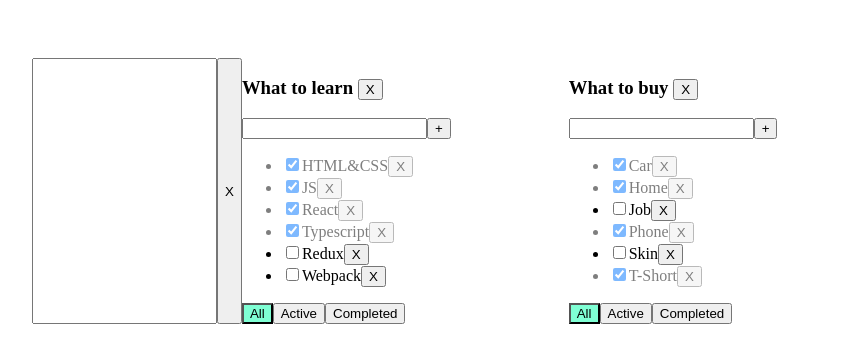
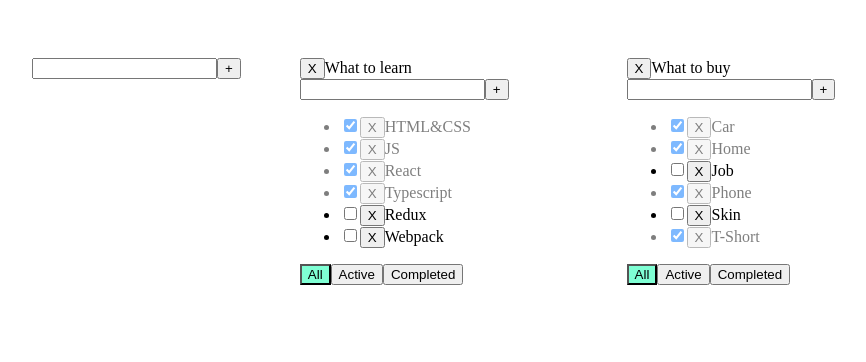
Before and after one commit to RowdyKGZ/to_do_list_typescrt, a React (Create React App) app: page / in a window 1280 px wide. Shown: the top 362 px of the page, without its empty margins (26-892 px from the left). Built offline with nearby package versions, Linux system fonts and the light colour scheme.

Commit message:
refactoring and add new functional

```diff
--- /dev/null
+++ b/src/AddItemForm.tsx
@@ -0,0 +1,47 @@
+import { ChangeEvent, KeyboardEvent, useState } from "react";
+
+type AddItemPropsType = {
+  addItem: (title: string) => void;
+};
+
+function AddItemForm(props: AddItemPropsType) {
+  const [newTaskTitle, setNewTaskTitle] = useState("");
+  const [error, setError] = useState<string | null>(null);
+
+  const onChangeNewTastTitle = (e: ChangeEvent<HTMLInputElement>) =>
+    setNewTaskTitle(e.currentTarget.value);
+
+  const onKeyDown = (e: KeyboardEvent<HTMLInputElement>) => {
+    setError(null);
+    if (e.key.toLowerCase() === "enter") {
+      props.addItem(newTaskTitle);
+
+      setNewTaskTitle("");
+    }
+  };
+
+  const addTask = () => {
+    if (newTaskTitle.trim() === "") {
+      setError("Title is required");
+      return;
+    }
+    props.addItem(newTaskTitle);
+    setNewTaskTitle("");
+  };
+
+  return (
+    <div>
+      <input
+        className={error ? "error" : ""}
+        type="text"
+        value={newTaskTitle}
+        onChange={onChangeNewTastTitle}
+        onKeyDown={onKeyDown}
+      />
+      <button onClick={addTask}>+</button>
+      {error && <p className="error-message">field is requred</p>}
+    </div>
+  );
+}
+
+export default AddItemForm;
--- a/src/App.css
+++ b/src/App.css
@@ -1,10 +1,12 @@
 .App {
   padding: 50px;
   display: flex;
+  flex-wrap: wrap;
 }
 
 .App div {
   margin-right: 59px;
+  margin-bottom: 10px;
 }
 
 .error {
--- a/src/App.tsx
+++ b/src/App.tsx
@@ -2,6 +2,7 @@ import { useState } from "react";
 
 import TodoList, { TaskType } from "./TodoList";
 import { v1 } from "uuid";
+import AddItemForm from "./AddItemForm";
 
 export type FilterValueType = "all" | "completed" | "active";
 
@@ -9,6 +10,10 @@ type TodoListType = {
   id: string;
   title: string;
   filter: FilterValueType;
+};
+
+type TasksStateType = {
+  [key: string]: Array<TaskType>;
 };
 
 function App() {
@@ -20,7 +25,7 @@ function App() {
     { id: todoListId2, title: "What to buy", filter: "all" },
   ]);
 
-  const [tasksObj, setTasks] = useState({
+  const [tasksObj, setTasks] = useState<TasksStateType>({
     [todoListId1]: [
       { id: v1(), title: "HTML&CSS", isDone: true },
       { id: v1(), title: "JS", isDone: true },
@@ -78,9 +83,38 @@ function App() {
     }
   }
 
+  function addTodoList(title: string) {
+    const todoList: TodoListType = { id: v1(), title, filter: "all" };
+    setTodoList([todoList, ...todoLists]);
+    setTasks({ ...tasksObj, [todoList.id]: [] });
+  }
+
+  function cahngeNewTitleTodoList(todoListId: string, newTitle: string) {
+    const todoList = todoLists.find((todoList) => todoList.id === todoListId);
+    if (todoList) {
+      todoList.title = newTitle;
+    }
+
+    setTodoList([...todoLists]);
+  }
+
+  function onChangeStatusHandler(
+    taskId: string,
+    newTitle: string,
+    todoListId: string
+  ) {
+    const tasks = tasksObj[todoListId];
+    const task = tasks.find((t) => t.id === taskId);
+
+    if (task) {
+      task.title = newTitle;
+      setTasks({ ...tasksObj });
+    }
+  }
+
   return (
     <div className="App">
-      <input type="text" /> <button>X</button>
+      <AddItemForm addItem={(title) => addTodoList(title)} />
       {todoLists.map((tl) => {
         let taskForTodoList = tasksObj[tl.id];
         if (tl.filter === "completed") {
@@ -102,6 +136,8 @@ function App() {
             changeStatus={changeStatus}
             filter={tl.filter}
             removeTodoList={removeTodoList}
+            onChangeTaskTitle={onChangeStatusHandler}
+            cahngeNewTitleTodoList={cahngeNewTitleTodoList}
           />
         );
       })}
--- /dev/null
+++ b/src/EditableSpan.tsx
@@ -0,0 +1,42 @@
+import { useState, ChangeEvent } from "react";
+
+type EditableStapType = {
+  children: React.ReactNode;
+  title: string;
+  onChange: (newTitle: string) => void;
+};
+
+function EditableSpan(props: EditableStapType) {
+  const [editMode, setEditMode] = useState(false);
+  const [title, setTitle] = useState("");
+
+  const activateEditMode = () => {
+    setEditMode(true);
+    setTitle(props.title);
+  };
+
+  const activateViewMode = () => {
+    setEditMode(false);
+    props.onChange(title);
+  };
+
+  const onChangeTitleHandler = (e: ChangeEvent<HTMLInputElement>) => {
+    setTitle(e.currentTarget.value);
+  };
+
+  return editMode ? (
+    <input
+      value={title}
+      onChange={onChangeTitleHandler}
+      onBlur={activateViewMode}
+      autoFocus
+    />
+  ) : (
+    <>
+      {props.children}
+      <span onDoubleClick={activateEditMode}>{props.title}</span>
+    </>
+  );
+}
+
+export default EditableSpan;
--- a/src/TodoList.tsx
+++ b/src/TodoList.tsx
@@ -1,6 +1,8 @@
-import { ChangeEvent, KeyboardEvent, useState } from "react";
+import { ChangeEvent } from "react";
 
 import { FilterValueType } from "./App";
+import AddItemForm from "./AddItemForm";
+import EditableSpan from "./EditableSpan";
 
 export type TaskType = {
   id: string;
@@ -18,34 +20,16 @@ type PropsType = {
   addTask: (title: string, todoListId: string) => void;
   changeStatus: (taskId: string, isDone: boolean, todoListId: string) => void;
   removeTodoList: (taskId: string) => void;
+  cahngeNewTitleTodoList: (newTitle: string, todoListId: string) => void;
+  onChangeTaskTitle: (
+    taskId: string,
+    newTitle: string,
+    todoListId: string
+  ) => void;
 };
 
 function TodoList(props: PropsType) {
-  const [newTaskTitle, setNewTaskTitle] = useState("");
-  const [error, setError] = useState<string | null>(null);
-
   const toCapitalTitle = props.title[0].toUpperCase() + props.title.slice(1);
-
-  const onChangeNewTastTitle = (e: ChangeEvent<HTMLInputElement>) =>
-    setNewTaskTitle(e.currentTarget.value);
-
-  const onKeyDown = (e: KeyboardEvent<HTMLInputElement>) => {
-    setError(null);
-    if (e.key.toLowerCase() === "enter") {
-      props.addTask(newTaskTitle, props.id);
-
-      setNewTaskTitle("");
-    }
-  };
-
-  const addTask = () => {
-    if (newTaskTitle.trim() === "") {
-      setError("Title is required");
-      return;
-    }
-    props.addTask(newTaskTitle, props.id);
-    setNewTaskTitle("");
-  };
 
   const onClickAll = () => props.changeFilter("all", props.id);
   const onClickActive = () => props.changeFilter("active", props.id);
@@ -55,22 +39,21 @@ function TodoList(props: PropsType) {
     props.removeTodoList(props.id);
   };
 
+  const changeTitleTodoList = (newTitle: string) => {
+    props.cahngeNewTitleTodoList(props.id, newTitle);
+  };
+
+  const addTask = (title: string) => {
+    props.addTask(title, props.id);
+  };
+
   return (
     <div>
-      <h3>
-        {toCapitalTitle} <button onClick={removeTodoList}>X</button>
-      </h3>
-      <div>
-        <input
-          className={error ? "error" : ""}
-          type="text"
-          value={newTaskTitle}
-          onChange={onChangeNewTastTitle}
-          onKeyDown={onKeyDown}
-        />
-        <button onClick={addTask}>+</button>
-        {error && <p className="error-message">field is requred</p>}
-      </div>
+      <EditableSpan onChange={changeTitleTodoList} title={toCapitalTitle}>
+        <button onClick={removeTodoList}>X</button>
+      </EditableSpan>
+
+      <AddItemForm addItem={addTask} />
 
       <ul>
         {props.tasks.map((task) => {
@@ -78,8 +61,12 @@ function TodoList(props: PropsType) {
             props.removeTask(task.id, props.id);
           };
 
-          const onChangeHandler = (e: ChangeEvent<HTMLInputElement>) => {
+          const onChangeStatusHandler = (e: ChangeEvent<HTMLInputElement>) => {
             props.changeStatus(task.id, e.currentTarget.checked, props.id);
+          };
+
+          const onChangeTitleHandler = (newTitle: string) => {
+            props.onChangeTaskTitle(task.id, newTitle, props.id);
           };
 
           return (
@@ -87,10 +74,11 @@ function TodoList(props: PropsType) {
               <input
                 type="checkbox"
                 checked={task.isDone}
-                onChange={onChangeHandler}
+                onChange={onChangeStatusHandler}
               />
-              <span>{task.title}</span>
-              <button onClick={onRemoveHandler}>X</button>
+              <EditableSpan title={task.title} onChange={onChangeTitleHandler}>
+                <button onClick={onRemoveHandler}>X</button>
+              </EditableSpan>
             </li>
           );
         })}
@@ -121,31 +109,3 @@ function TodoList(props: PropsType) {
 }
 
 export default TodoList;
-
-// function AddItemForm(props) {
-//   const [newTaskTitle, setNewTaskTitle] = useState("");
-
-//   const onChangeNewTastTitle = (e: ChangeEvent<HTMLInputElement>) =>
-//     setNewTaskTitle(e.currentTarget.value);
-
-//   const onKeyDown = (e: KeyboardEvent<HTMLInputElement>) => {
-//     setError(null);
-//     if (e.key.toLowerCase() === "enter") {
-//       props.addTask(newTaskTitle, props.id);
-
-//       setNewTaskTitle("");
-//     }
-//   };
-
-//   <div>
-//     <input
-//       className={error ? "error" : ""}
-//       type="text"
-//       value={newTaskTitle}
-//       onChange={onChangeNewTastTitle}
-//       onKeyDown={onKeyDown}
-//     />
-//     <button onClick={addTask}>+</button>
-//     {error && <p className="error-message">field is requred</p>}
-//   </div>;
-// }
```
